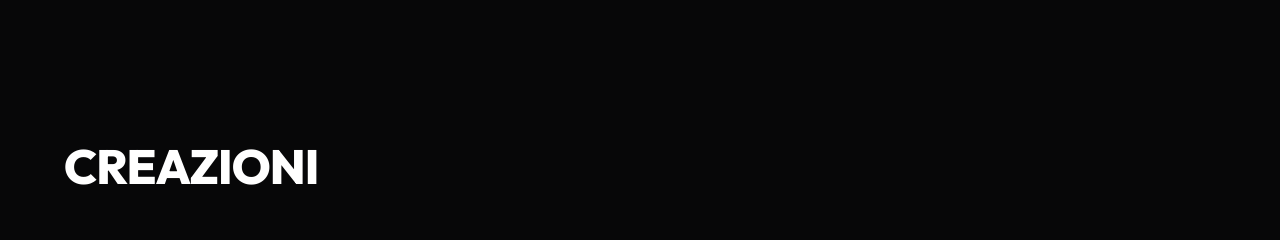
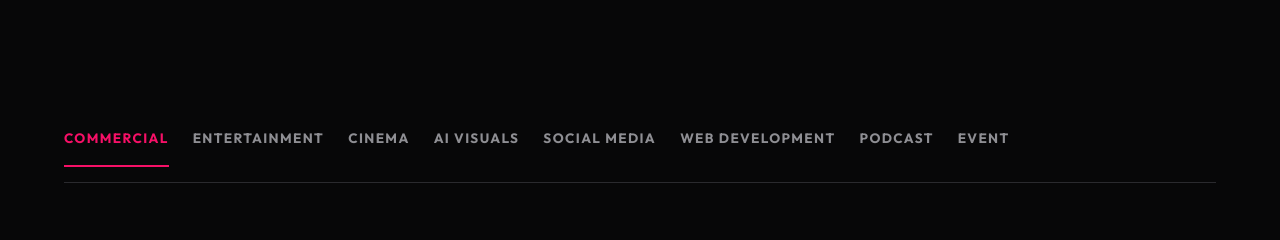
Before and after one commit to maxu-it/camelia-website, a React (Vite) app: page / in a window 1280 px wide. Shown: the part 800-1040 px from the top of the page. Built offline with nearby package versions, Linux system fonts and the light colour scheme; no server answers; the database is empty.

Commit message:
Remove Creazioni section title header

```diff
--- a/src/components/WorkGrid.jsx
+++ b/src/components/WorkGrid.jsx
@@ -116,8 +116,6 @@ export default function WorkGrid({ language, activeFilter, setActiveFilter, onPr
     <section id="work" className="work-section">
       <div className="container">
         <div className="work-header">
-          <h2 className="section-title">{t.workTitle}</h2>
-
           <nav className="filters-wrapper">
             {categories.map(cat => (
               <button
```
